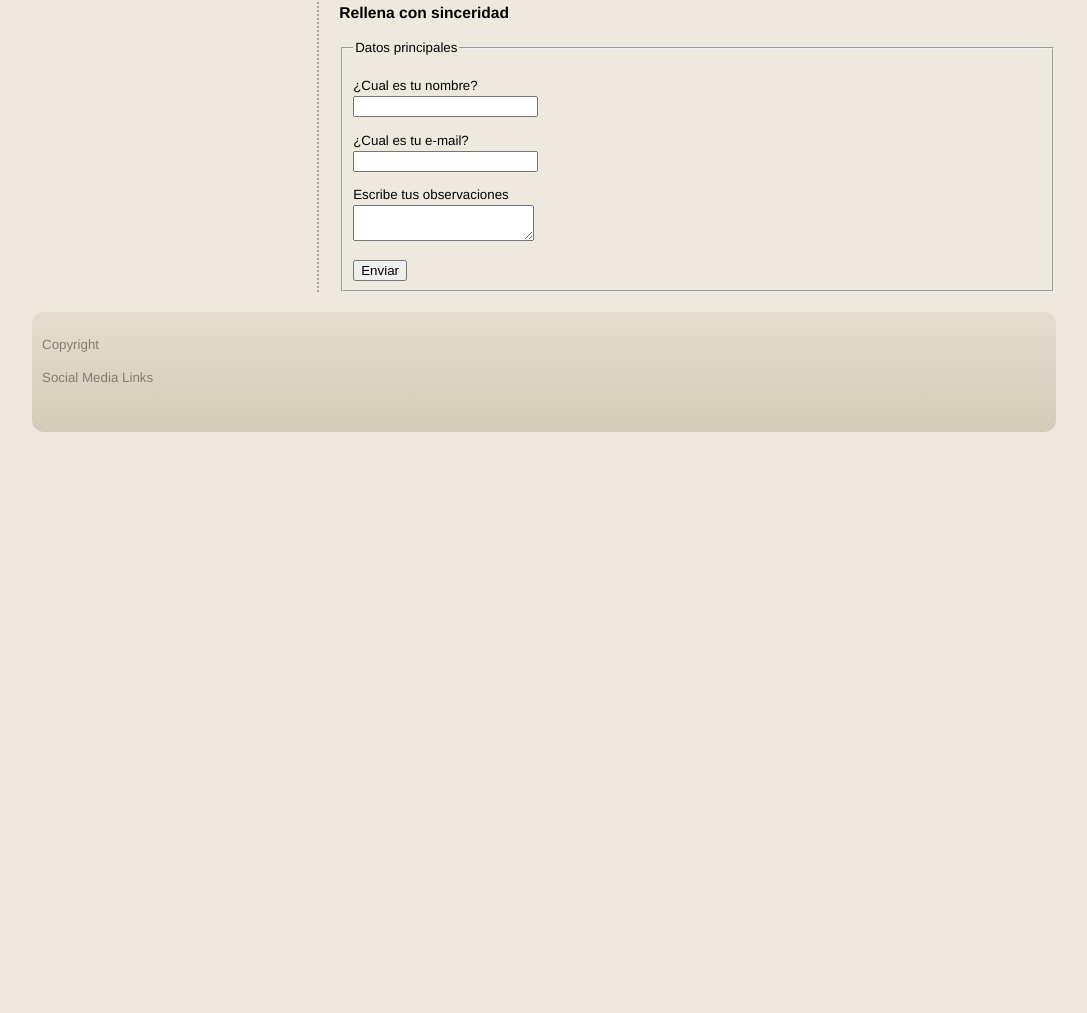
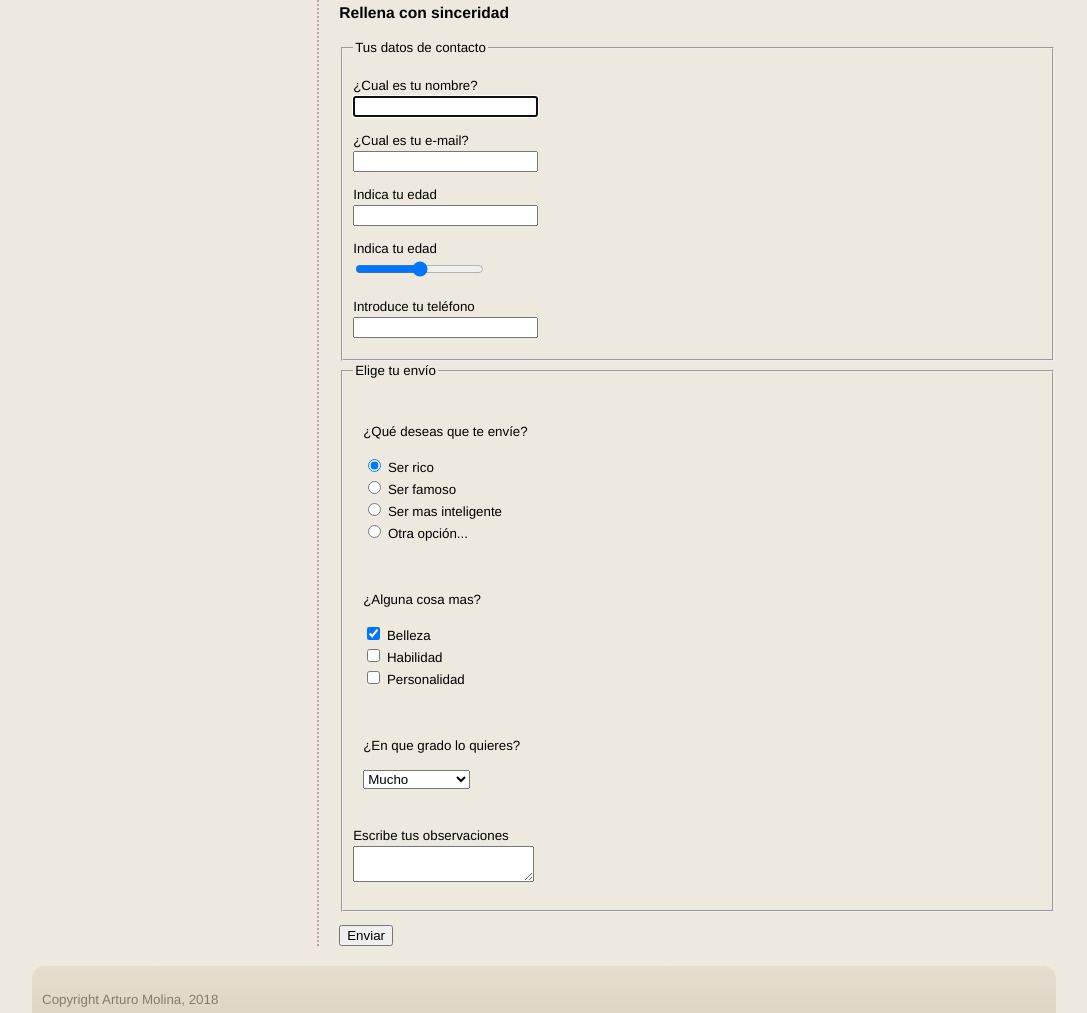
Before and after one commit to Arturo6/Arturo6.github.io, a plain HTML site: page ejerciciosTema3/formulario.html in a window 1280 px wide. Shown: the part 365-1378 px from the top of the page, without its empty margins (96-1183 px from the left). Before the commit the page ends 800 px from the top, so only its background shows below. Drawn offline with Linux system fonts and the light colour scheme.

Commit message:
Update formulario.html

```diff
--- a/ejerciciosTema3/formulario.html
+++ b/ejerciciosTema3/formulario.html
@@ -2,9 +2,6 @@
 <html>
 	<head>
 		<meta http-equiv="content-type" content="text/html; charset=UTF-8">
-
-
-
 		<title>Formulario</title>
 		<style>
 		  body {
@@ -94,12 +91,18 @@
 		  }
 		</style>
 	</head>
+
 	<body>
 		<header>
 		  <h1>BIENVENIDO A NUESTRA WEB!</h1>
 		  <picture><img src="../imagenes/fotocopias.jpg" alt="logotipo de mi empresa"></picture>
 		</header>
-    <nav> <a href="ejerciciosTema2/nosotros.html">Nosotros</a> <a href="ejerciciosTema2/nuestrosServicio.html">Nuestros Servicios</a> <a href="../index.html">Atrás</a> </nav>
+		<nav>
+			<a href="ejerciciosTema2/nosotros.html">Nosotros</a>
+			<a href="ejerciciosTema2/nuestrosServicio.html">Nuestros Servicios</a>
+			<a href="../index.html">Atrás</a>
+		</nav>
+
 		<section>
 		  <header>
 			<h1>TU OPINIÓN CUENTA</h1>
@@ -109,18 +112,86 @@
 			<form method="post" action="mailto:ejemplo@gmail.com">
 				<fieldset>
 					<legend>
-					Datos principales
+						Tus datos de contacto
 					</legend>
 
 					<p></p>
 
-				<label for="nombre2">¿Cual es tu nombre?</label><br>
-				<input name="nombre" id="nombre2" type="text">
+					<label for="nombre">¿Cual es tu nombre?</label><br>
+					<input name="nombre" id="nombre" required="" autofocus="" type="text">
 
 					<p></p>
 
 					<label for="correo">¿Cual es tu e-mail?</label><br>
-				<input name="correo" id="correo2" type="text">
+					<input name="correo" id="correo" type="email">
+
+					<p></p>
+
+					<label for="edad">Indica tu edad</label><br>
+					<input name="edad" id="edad" type="number">
+
+					<p></p>
+
+					<label for="edad">Indica tu edad</label><br>
+					<input name="edad" id="edad" type="range">
+
+					<p></p>
+
+					<label for="telefono">Introduce tu teléfono</label><br>
+					<input name="telefono" id="telefono" type="tel">
+
+					<p></p>
+				</fieldset>
+
+				<fieldset>
+					<legend>
+						Elige tu envío
+					</legend>
+
+					<p></p>
+
+					<div>
+						<p>¿Qué deseas que te envíe?</p>
+						<p>
+							<input name="deseo" value="rico" id="rico" type="radio" checked>
+							<label for="rico">Ser rico</label><br>
+							<input name="deseo" value="famoso" id="famoso" type="radio">
+							<label for="famoso">Ser famoso</label><br>
+							<input name="deseo" value="inteligente" id="inteligente" type="radio">
+							<label for="inteligente">Ser mas inteligente</label><br>
+							<input name="deseo" value="otro" id="otro" type="radio">
+							<label for="otro">Otra opción...</label><br>
+						</p>
+					</div>
+
+					<div>
+						<p>¿Alguna cosa mas?</p>
+						<p>
+							<input name="bello" id="bello" type="checkbox" checked>
+							<label for="bello">Belleza</label><br>
+							<input name="habil" id="habil" type="checkbox">
+							<label for="habil">Habilidad</label><br>
+							<input name="personalidad" id="personalidad" type="checkbox">
+							<label for="personalidad">Personalidad</label><br>
+						</p>
+					</div>
+
+					<div>
+						<p>¿En que grado lo quieres?</p>
+						<p>
+							<select>
+								<optgroup label="Mucho">
+									<option value="mucho">Mucho</option>
+									<option value="muchisimo">Muchísimo</option>
+									<option value="inabarca">Inabarcable</option>
+								</optgroup>
+								<optgroup label="Poco">
+									<option value="nada">Nada</option>
+									<option value="poquito">Poquito</option>
+								</optgroup>
+							</select>
+						</p>
+					</div>
 
 					<p></p>
 
@@ -128,14 +199,16 @@
 					<textarea name="observaciones" id="obser"></textarea>
 
 					<p></p>
+				</fieldset>
 
-				<input type="submit" value="Enviar" >
-			</fieldset>
+				<p></p>
+				<input value="Enviar" type="submit">
+
 			</form>
 		  </article>
 		</section>
 		<footer>
-      <p>Copyright</p>
-      <p>Social Media Links</p>
+		  <p>Copyright Arturo Molina, 2018</p>
 		</footer>
-</body></html>
+	</body>
+</html>
```
Lines whose indentation alone changed are shown as unchanged.
